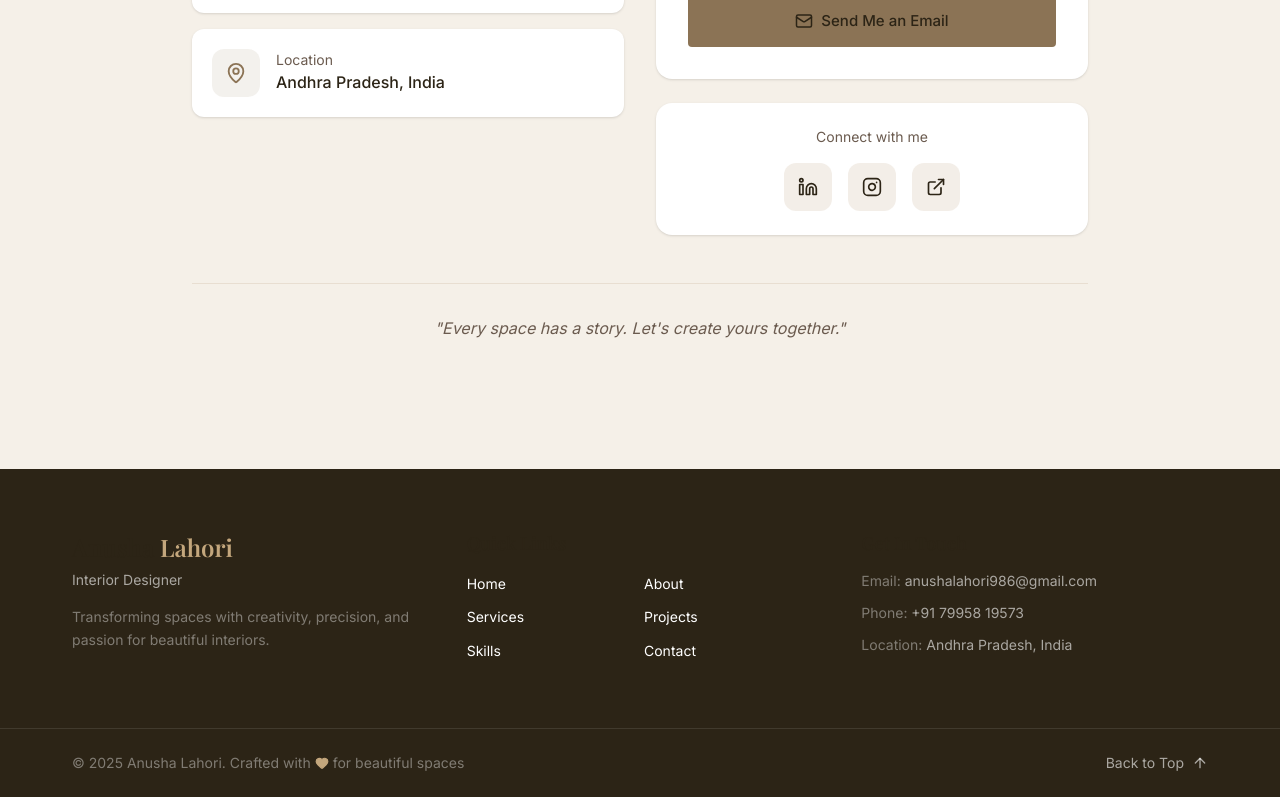
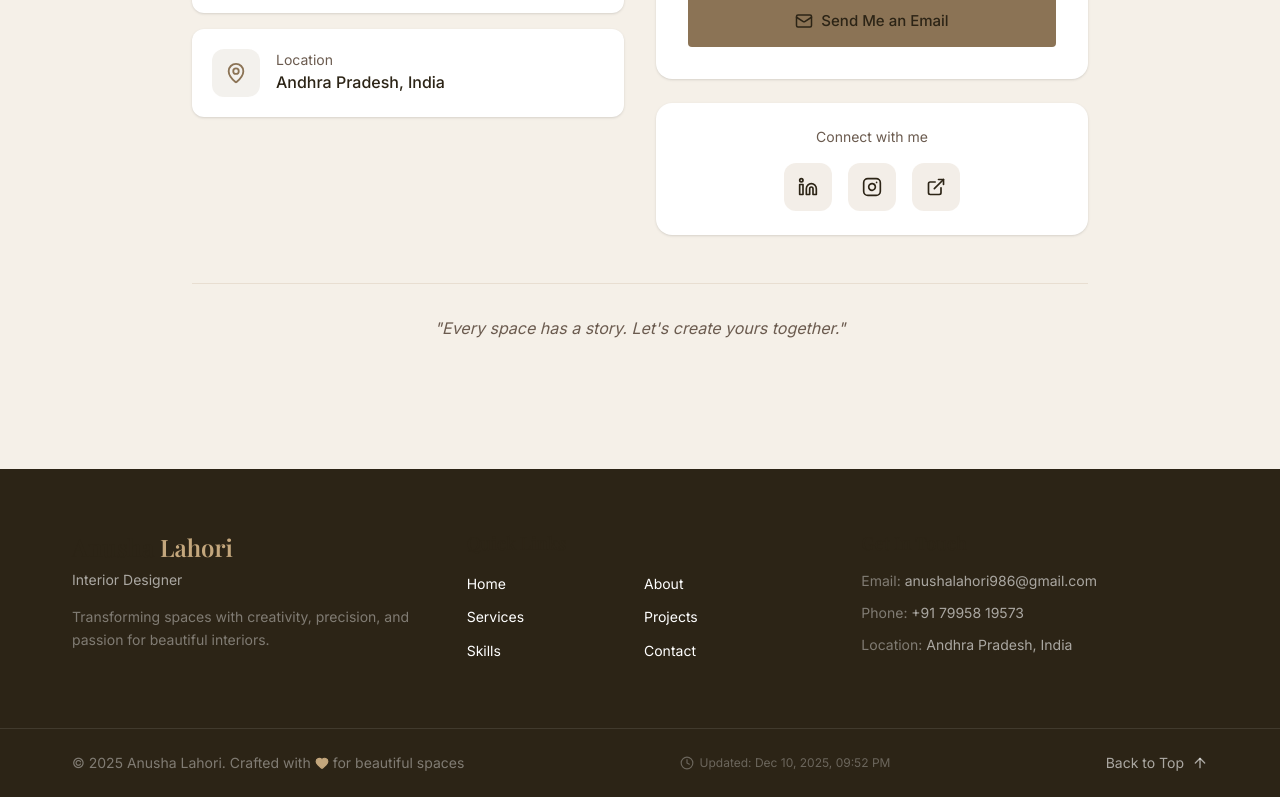
Before and after one commit to RameshNaik9/anusha-interior-design-portfolio, a React (Vite) app: page / in a window 1280 px wide. Shown: the part 7317-8114 px from the top of the page. Built offline with nearby package versions, Linux system fonts and the light colour scheme; a web font is replaced by a local one.

Commit message:
last updated

```diff
--- a/src/components/Footer.jsx
+++ b/src/components/Footer.jsx
@@ -1,9 +1,20 @@
 import { motion } from 'framer-motion';
-import { Heart, ArrowUp } from 'lucide-react';
+import { Heart, ArrowUp, Clock } from 'lucide-react';
 import { personalInfo } from '../data/projects';
+import { useState } from 'react';
 
 const Footer = () => {
   const currentYear = new Date().getFullYear();
+  const [lastUpdated] = useState(() => {
+    const date = new Date(document.lastModified);
+    return date.toLocaleString('en-US', {
+      year: 'numeric',
+      month: 'short',
+      day: 'numeric',
+      hour: '2-digit',
+      minute: '2-digit'
+    });
+  });
 
   const scrollToTop = () => {
     window.scrollTo({ top: 0, behavior: 'smooth' });
@@ -101,6 +112,16 @@ const Footer = () => {
               for beautiful spaces
             </p>
 
+            {/* Stats */}
+            <div className="flex items-center gap-6 text-xs text-white/30">
+              {lastUpdated && (
+                <div className="flex items-center gap-1.5" title="Last Updated">
+                  <Clock size={14} />
+                  <span>Updated: {lastUpdated}</span>
+                </div>
+              )}
+            </div>
+
             {/* Back to Top */}
             <motion.button
               onClick={scrollToTop}
```
